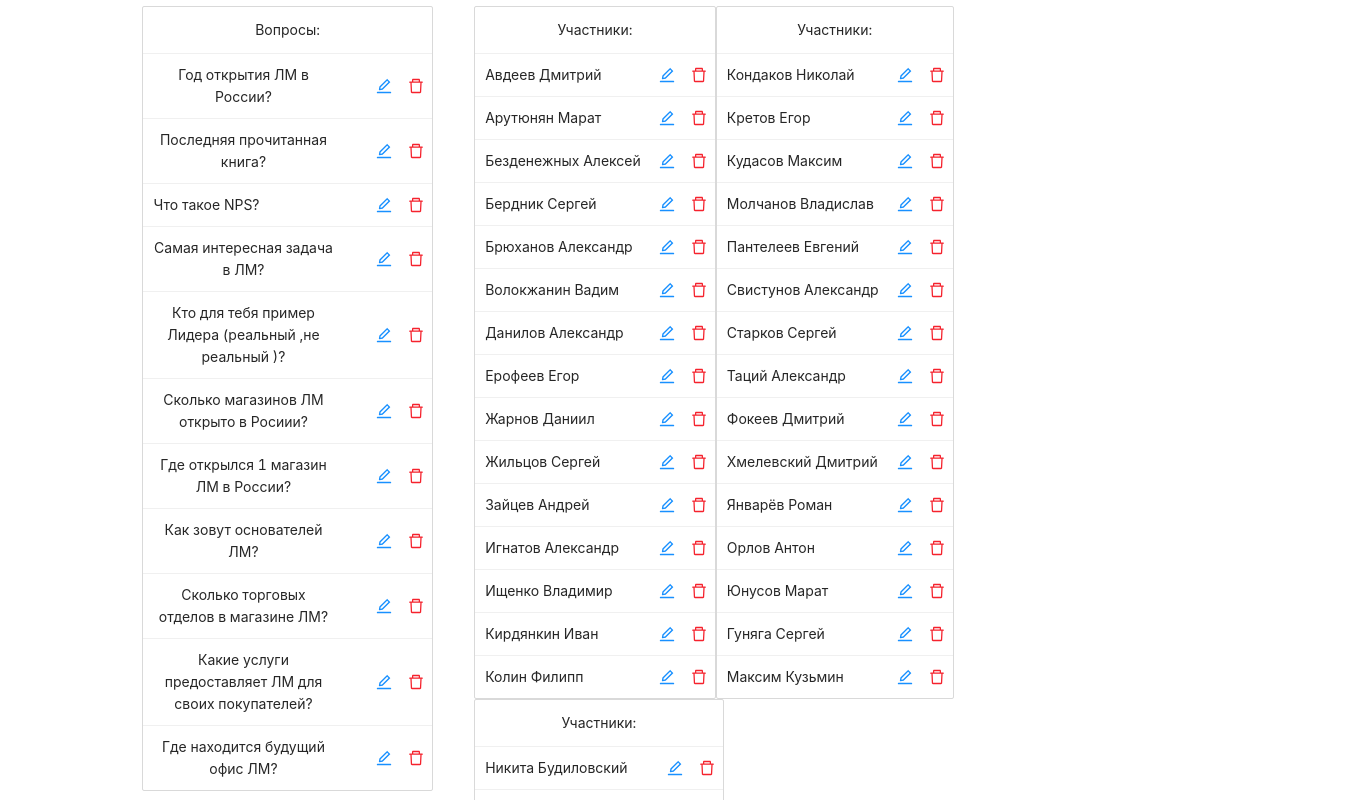
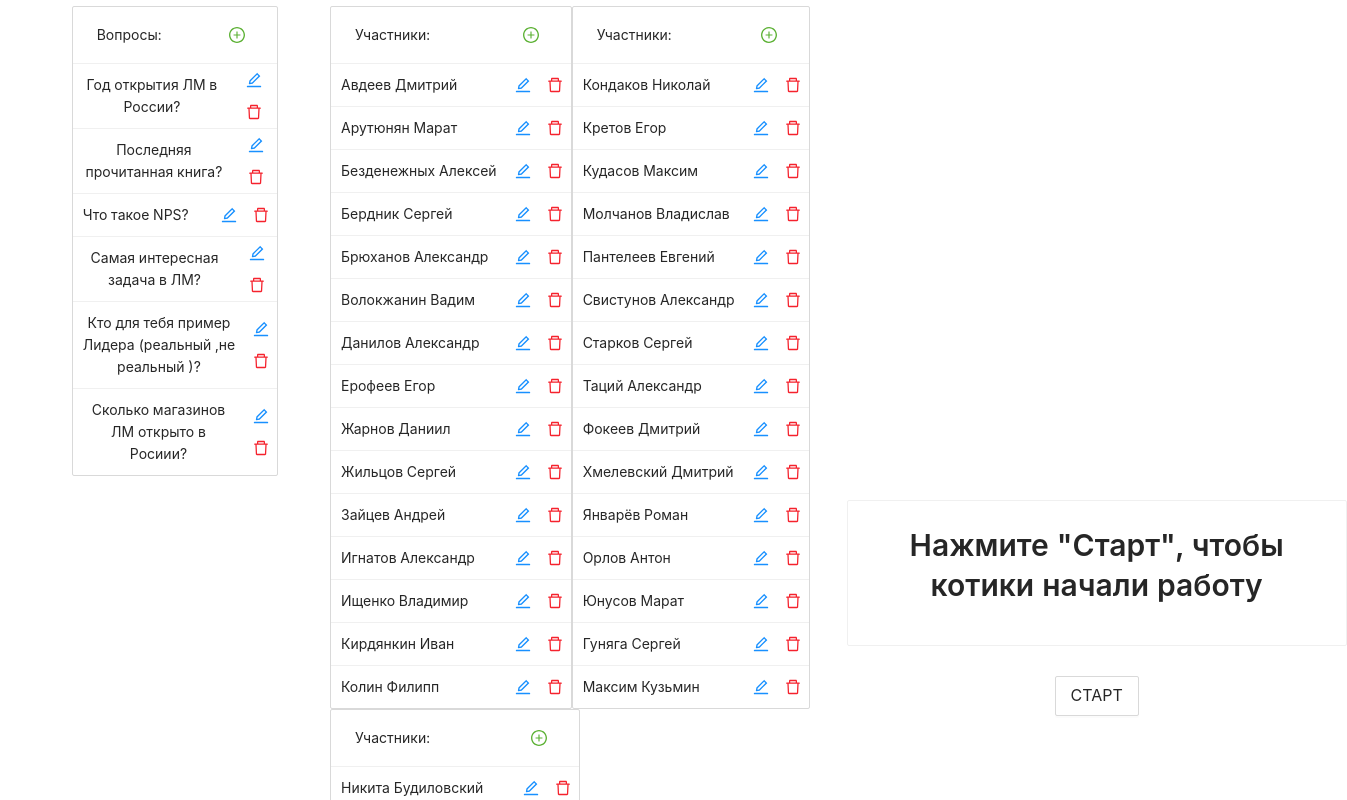
Before and after one commit to albru/random-question-game, a React (Create React App) app: page / in a window 1280 px wide. Shown: the part 400-1200 px from the top of the page, 1347 px wide, since content can reach past the window. Built offline with nearby package versions, Linux system fonts and the light colour scheme.

Commit message:
add items feature

```diff
--- a/src/App.css
+++ b/src/App.css
@@ -82,6 +82,12 @@ li.ant-list-item {
     margin-top: 30px;
 }
 
+.Wrapper {
+    width: 100%;
+    display: flex;
+    justify-content: center;
+}
+
 @keyframes App-logo-spin {
   from {
     transform: rotate(0deg);
--- a/src/App.js
+++ b/src/App.js
@@ -1,5 +1,5 @@
-import {useState} from 'react'
-import {Typography, Col, Row, Card, Modal} from 'antd';
+import {useEffect, useState} from 'react'
+import {Typography, Col, Row, Card, Modal, notification} from 'antd';
 
 import {QuestionsList} from "./components/questions-list/QuestionsList";
 import {Participants} from "./components/participants/Participants";
@@ -97,6 +97,16 @@ function App() {
         setState(prev => ({...prev, showModal: !prev.showModal}))
     }
 
+    useEffect(() => {
+        notification.info({
+            message: 'Внимание',
+            duration: 8,
+            description:
+                'При закрытии страницы или перезагрузке все изменения будут утеряны'
+        });
+    }, []);
+
+
     return (
         <div className="App">
             <img alt="logo" src={"https://upload.wikimedia.org/wikipedia/commons/d/d4/Leroy_Merlin.svg"}/>
@@ -104,45 +114,44 @@ function App() {
                 <Typography.Title level={2}>R A N D O M I Z E R _ 2.0</Typography.Title>
             </div>
 
-            <Row>
-                <Col span={7}>
+            <Row className={'Wrapper'}>
+                <Col span={4} offset={1}>
                     <QuestionsList questions={state.questions} current={state.currentQuestion} setState={setState}/>
                 </Col>
-                <Col span={15} offset={1}>
+                <Col span={10} offset={1}>
                     <Participants participants={state.participants} current={state.currentParticipant} setState={setState}/>
                 </Col>
 
-                {/*<Col span={3}>*/}
-                {/*    <div className={"App-giphy"}>*/}
-                {/*        {state.active ?*/}
-                {/*            <img alt={"test"} src={'https://c.tenor.com/GbewYC1zD8UAAAAd/cats-keyboard.gif'}/> :*/}
-                {/*            <>*/}
-                {/*                <Card><Typography.Title level={2}>Нажмите "Старт", чтобы котики начали*/}
-                {/*                    работу</Typography.Title></Card>*/}
-                {/*                <Modal title="Результат игры" visible={state.showModal}*/}
-                {/*                       className={"App-modal"}*/}
-                {/*                       onCancel={closeModal}*/}
-                {/*                       footer={[<Button onClick={closeModal} key="back">*/}
-                {/*                           Закрыть*/}
-                {/*                       </Button>]}>*/}
-                {/*                    <div className={"App-success"}>*/}
-                {/*                        <img src={"https://c.tenor.com/7f-45XKAZGgAAAAC/jimmy.gif"}/>*/}
-                {/*                    </div>*/}
-                {/*                    <Typography.Title*/}
-                {/*                        level={3}>{state.currentParticipant}</Typography.Title>*/}
-                {/*                    <Typography.Title*/}
-                {/*                        level={3}>{state.currentQuestion}</Typography.Title>*/}
-                {/*                </Modal>*/}
-                {/*            </>*/}
-                {/*        }*/}
+                <Col span={8}>
+                    <div className={"App-giphy"}>
+                        {state.active ?
+                            <img alt={"test"} src={'https://c.tenor.com/GbewYC1zD8UAAAAd/cats-keyboard.gif'}/> :
+                            <>
+                                <Card><Typography.Title level={2}>Нажмите "Старт", чтобы котики начали
+                                    работу</Typography.Title></Card>
+                                <div className={'App-button-wrapper'}>
+                                    <Button loading={state.active} size={"large"} onClick={runGame}>СТАРТ</Button>
+                                </div>
+                                <Modal title="Результат игры" visible={state.showModal}
+                                       className={"App-modal"}
+                                       onCancel={closeModal}
+                                       footer={[<Button onClick={closeModal} key="back">
+                                           Закрыть
+                                       </Button>]}>
+                                    <div className={"App-success"}>
+                                        <img src={"https://c.tenor.com/7f-45XKAZGgAAAAC/jimmy.gif"}/>
+                                    </div>
+                                    <Typography.Title
+                                        level={3}>{state.currentParticipant}</Typography.Title>
+                                    <Typography.Title
+                                        level={3}>{state.currentQuestion}</Typography.Title>
+                                </Modal>
+                            </>
+                        }
 
-                {/*    </div>*/}
-                {/*</Col>*/}
+                    </div>
+                </Col>
             </Row>
-
-            <div className={'App-button-wrapper'}>
-                <Button loading={state.active} size={"large"} onClick={runGame}>СТАРТ</Button>
-            </div>
         </div>
     );
 }
--- /dev/null
+++ b/src/components/add-item/AddItem.css
@@ -0,0 +1,3 @@
+.addInput {
+    width: 80% !important;
+}
--- /dev/null
+++ b/src/components/add-item/AddItem.jsx
@@ -0,0 +1,30 @@
+import React, {useRef, useState} from 'react'
+import {PlusCircleOutlined} from "@ant-design/icons";
+import {Button, Input, Modal} from "antd";
+import './AddItem.css';
+
+export const AddItem = ({onOk}) => {
+    const [showModal, setShowModal] = useState(false);
+    const ref = useRef('')
+
+    const toggleModal = () => {
+        setShowModal(prev => !prev)
+    }
+
+    const handleOk = () => {
+        onOk(ref.current)
+        toggleModal()
+    }
+
+    const handleInput = (e) => {
+        ref.current = e.target.value
+    }
+
+    return <>
+        <Modal visible={showModal} onOk={handleOk} onCancel={toggleModal}>
+            <Input onChange={handleInput} className={'addInput'} placeholder={'Введите текст'}/>
+        </Modal>
+        <Button onClick={toggleModal} className={'addButton'} icon={<PlusCircleOutlined className={'addIcon'}/>} />
+
+    </>
+};
--- a/src/components/list-item/ListItem.jsx
+++ b/src/components/list-item/ListItem.jsx
@@ -35,7 +35,7 @@ export const ListItem = ({active, text, onDelete, onSave}) => {
                     size={'small'}
                     defaultValue={ref.current}
                     onChange={handleInput}/>
-                : <Typography className={`${active ? 'active' : ''} text`}>{text}</Typography>}
+                : <Typography editable className={`${active ? 'active' : ''} text`}>{text}</Typography>}
             <div className={'buttonContainer'}>
                 <Button
                     onClick={handleEditButton}
--- a/src/components/participants/Participants.css
+++ b/src/components/participants/Participants.css
@@ -6,3 +6,9 @@
 .list {
     min-width: 200px;
 }
+
+.participantsHeader {
+    display: flex;
+    justify-content: space-between;
+    align-items: center;
+}
--- a/src/components/participants/Participants.jsx
+++ b/src/components/participants/Participants.jsx
@@ -1,7 +1,9 @@
-import {Button, List, Row} from "antd";
+import {List, Row} from "antd";
 
 import './Participants.css'
 import {ListItem} from "../list-item/ListItem";
+import {AddItem} from "../add-item/AddItem";
+import {nanoid} from "nanoid";
 
 export const Participants = ({participants, current, setState}) => {
     const splitParticipants = (arr) => {
@@ -39,6 +41,15 @@ export const Participants = ({participants, current, setState}) => {
         })
     }
 
+    const handleAdd = (value) => {
+        setState(prev => {
+            const copy = [...prev.participants]
+            copy.push(value)
+
+            return {...prev, participants: copy}
+        })
+    }
+
     const splicedParticipants = splitParticipants(participants);
 
     return (
@@ -48,11 +59,11 @@ export const Participants = ({participants, current, setState}) => {
                     return <>
                         <List
                             className={'list'}
-                            header={<div>Участники:</div>}
+                            header={<div className={'participantsHeader'}>Участники:  <AddItem onOk={handleAdd}/></div>}
                             bordered
                             dataSource={el}
-                            key={i}
-                            renderItem={(item, i) => (
+                            key={nanoid()}
+                            renderItem={(item) => (
                                 <ListItem
                                     text={item}
                                     active={item === current}
--- a/src/components/questions-list/QestionsList.css
+++ b/src/components/questions-list/QestionsList.css
@@ -2,3 +2,18 @@
     background-color: #5CB134;
     color: #ffff !important;
 }
+
+.addIcon {
+    color: #5CB134!important;
+}
+
+.addButton {
+    border: none !important;
+    box-shadow: none !important;
+}
+
+.questionsHeader {
+    display: flex;
+    justify-content: space-between;
+    align-items: center;
+}
--- a/src/components/questions-list/QuestionsList.jsx
+++ b/src/components/questions-list/QuestionsList.jsx
@@ -1,7 +1,10 @@
 import './QestionsList.css';
 
 import {List} from "antd";
+
 import {ListItem} from "../list-item/ListItem";
+import {AddItem} from "../add-item/AddItem";
+import {nanoid} from "nanoid";
 
 export const QuestionsList = ({questions, current, setState}) => {
     const handleDelete = (question) => {
@@ -19,11 +22,22 @@ export const QuestionsList = ({questions, current, setState}) => {
             return {...prev, questions: copy}
         })
     }
+
+    const handleAdd = (value) => {
+        setState(prev => {
+            const copy = [...prev.questions]
+            copy.push(value)
+
+            return {...prev, questions: copy}
+        })
+    }
+
     return <List
-        header={<div>Вопросы:</div>}
+        header={<div className={'questionsHeader'}>Вопросы: <AddItem onOk={handleAdd}/></div>}
         className={'questionsList'}
         bordered
         dataSource={questions}
+        key={nanoid()}
         renderItem={(item) => (
             <ListItem
                 text={item}
--- a/src/consts.js
+++ b/src/consts.js
@@ -5,11 +5,6 @@ export const QUESTIONS = [
     'Самая интересная задача в ЛМ?',
     'Кто для тебя пример Лидера (реальный ,не реальный )?',
     'Сколько магазинов ЛМ открыто в Росиии?',
-    'Где открылся 1 магазин ЛМ  в России?',
-    'Как зовут основателей ЛМ?',
-    'Сколько торговых отделов в магазине ЛМ?',
-    'Какие услуги предоставляет ЛМ для своих покупателей?',
-    'Где находится будущий офис ЛМ?',
 ];
 
 export const PEOPLE = [
```
Also changed, not shown: package.json (+6 -1 lines), 1 other file (tests, documents, lock files or other folders).
